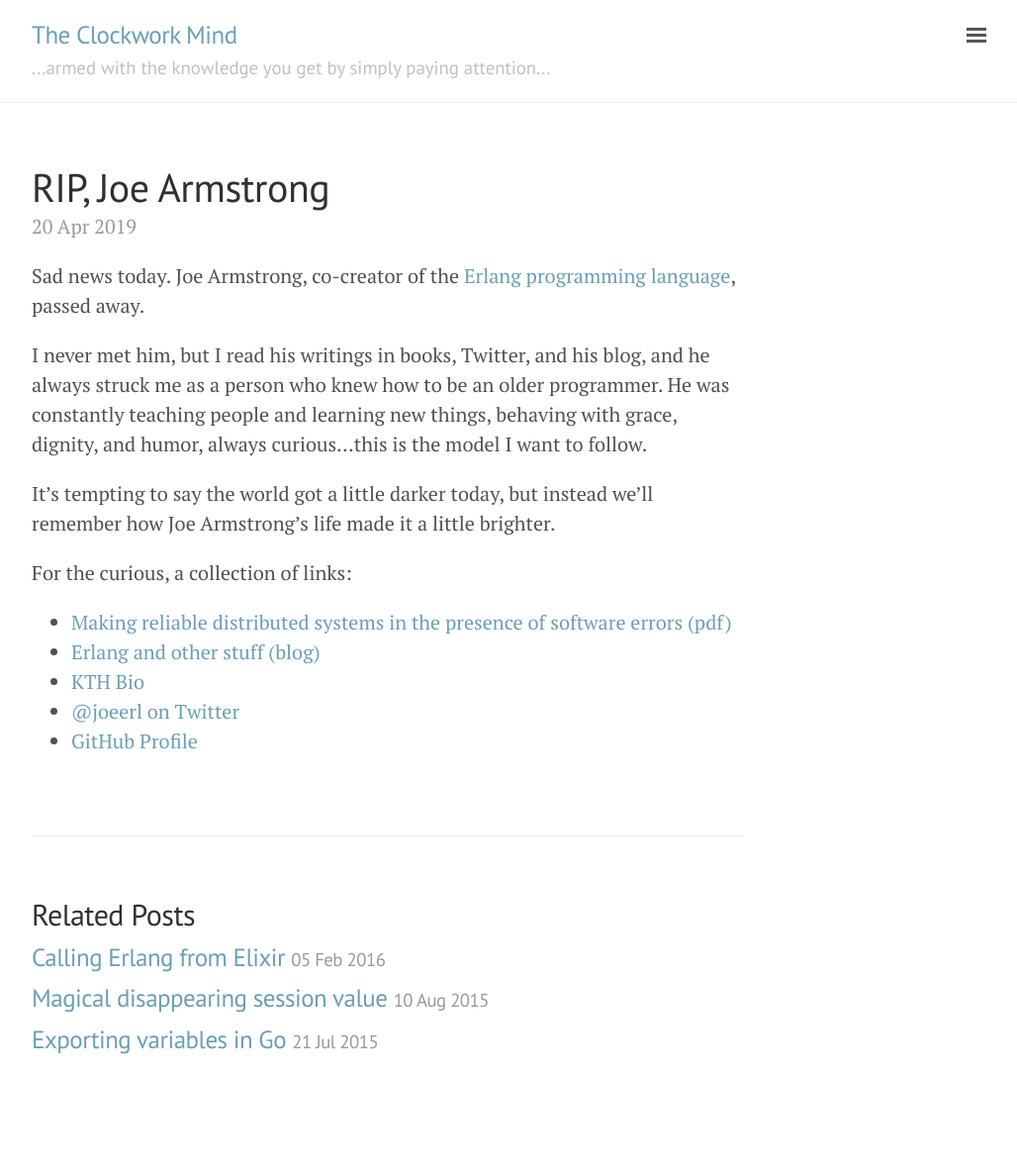
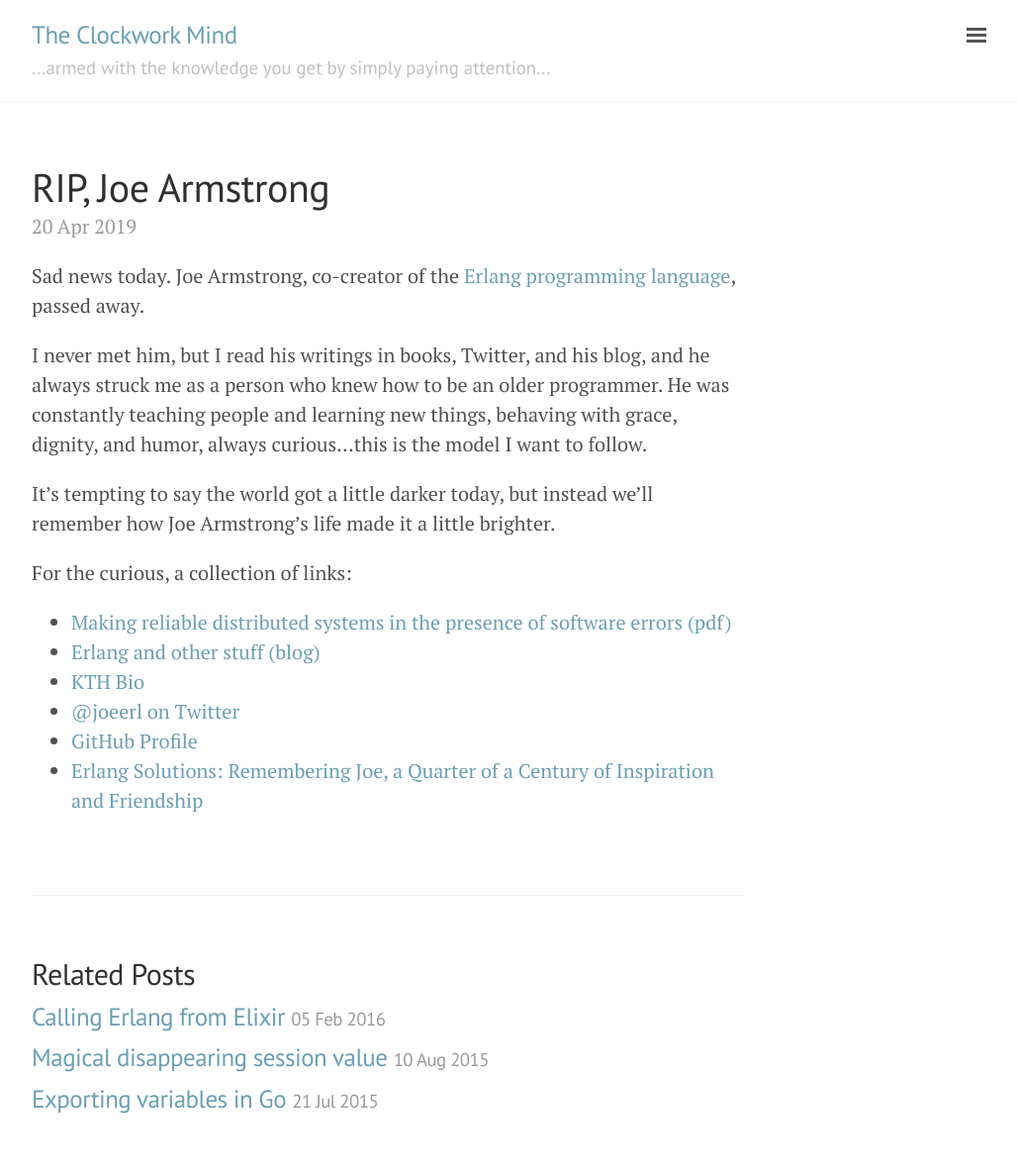
Before and after one commit to shanethacker/shanethacker.github.io, a Jekyll site: the page built from _posts/2019-04-20-rip-joe-armstrong.md, in a window 1280 px wide. Shown: the whole page at 99% size, without its empty margins (248-1276 px from the left). Built offline with Jekyll 4.4.1, drawn with Linux system fonts in a browser that asks for light colours; before the commit the page ends 1126 px from its top, so only the background shows below that.

Commit message:
Added link to blog post.

```diff
--- a/_posts/2019-04-20-rip-joe-armstrong.md
+++ b/_posts/2019-04-20-rip-joe-armstrong.md
@@ -18,3 +18,4 @@ For the curious, a collection of links:
 * [KTH Bio](https://www.kth.se/profile/jlarm/)
 * [@joeerl on Twitter](https://twitter.com/joeerl)
 * [GitHub Profile](https://github.com/joearms)
+* [Erlang Solutions: Remembering Joe, a Quarter of a Century of Inspiration and Friendship](https://www.erlang-solutions.com/blog/remembering-joe-a-quarter-of-a-century-of-inspiration-and-friendship.html)
```
